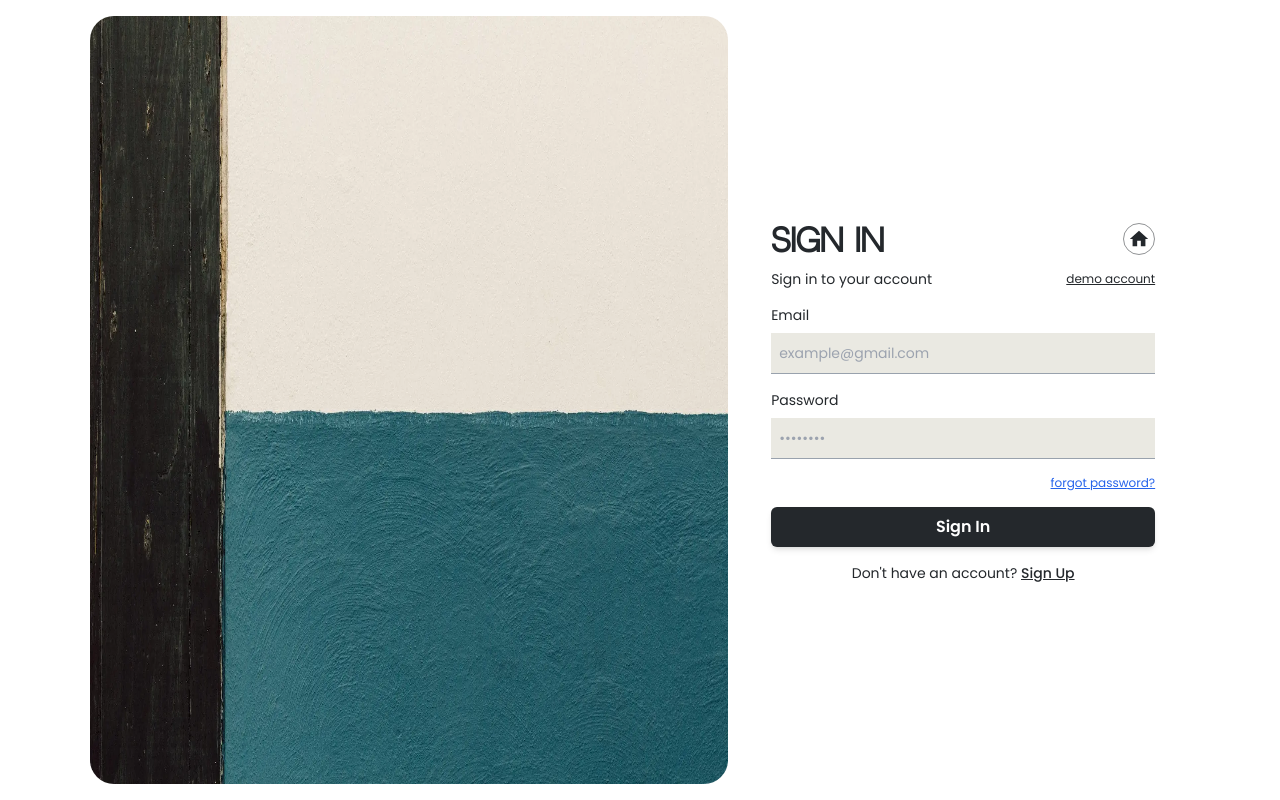
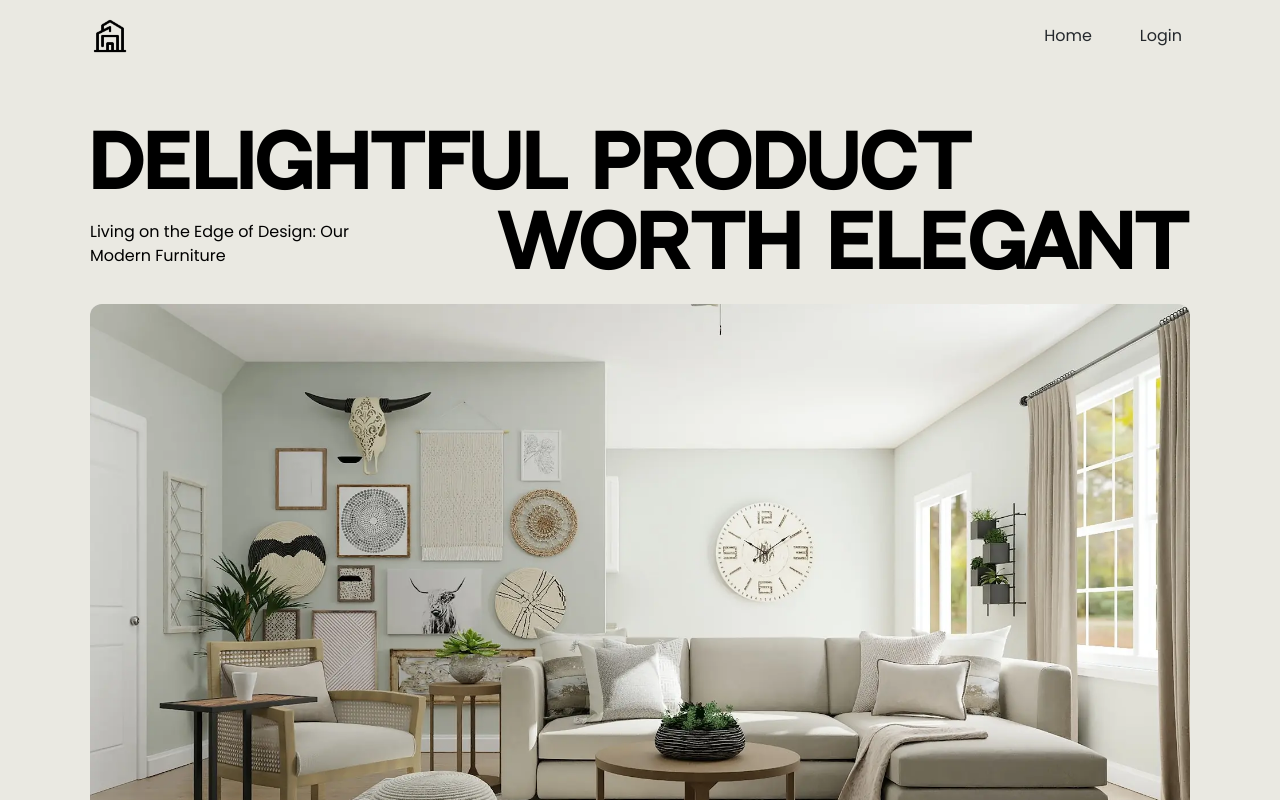
Before and after one commit to hutamatr/furniture-landing-page, a React (Vite) app: page / in a window 1280 px wide. Before the commit this address led to /login. Shown: the top 800 px of the page. Built offline with nearby package versions, Linux system fonts and the light colour scheme; some icons are missing.

Commit message:
feat: create home-page component & add smooth scroll

```diff
--- a/src/App.tsx
+++ b/src/App.tsx
@@ -11,11 +11,10 @@ export default function App() {
   return (
     <Routes>
       <Route element={<Layout />}>
+        <Route path='/' element={<HomePage />} />
         <Route path='login' element={<SignInPage />} />
         <Route path='register' element={<SignUpPage />} />
-        <Route element={<RequireAuth />}>
-          <Route path='/' element={<HomePage />} />
-        </Route>
+        <Route element={<RequireAuth />}></Route>
       </Route>
     </Routes>
   );
--- a/src/index.css
+++ b/src/index.css
@@ -14,11 +14,21 @@
   src: url('../src/assets/fonts/NeutralFace-Bold.woff2') format('opentype');
 }
 
+html,
+body {
+  -ms-scroll-chaining: none;
+  overscroll-behavior: none;
+}
+
+html {
+  font-family: 'Poppins', system-ui, sans-serif;
+}
+
+body {
+  @apply bg-custom-white-2;
+}
+
 @layer base {
-  html {
-    font-family: 'Poppins', system-ui, sans-serif;
-  }
-
   .layout {
     @apply mx-auto w-[90%] max-w-[68.75rem];
   }
@@ -27,3 +37,22 @@
     @apply grid grid-cols-12;
   }
 }
+
+::-webkit-scrollbar {
+  width: 0.65rem;
+  height: 0.5rem;
+}
+
+::-webkit-scrollbar:hover {
+  width: 1rem;
+}
+
+::-webkit-scrollbar-track {
+  background: #24282c;
+}
+
+::-webkit-scrollbar-thumb {
+  background: #eae9e2;
+  border-radius: 1rem;
+  border: 2px solid #24282c;
+}
--- a/src/pages/Home.page.tsx
+++ b/src/pages/Home.page.tsx
@@ -1,7 +1,43 @@
+import { motion, Variants } from 'framer-motion';
+import { useEffect } from 'react';
+
+import About from '@components/Home/About';
+import Catalogue from '@components/Home/Catalogue';
+import Contact from '@components/Home/Contact';
+import Hero from '@components/Home/Hero';
+
+const variants: Variants = {
+  initial: { opacity: 0, y: 24 },
+  animate: { opacity: 1, y: 0, transition: { duration: 1 } },
+  exit: { opacity: 0, y: 0 },
+};
+
 export default function HomePage() {
+  useEffect(() => {
+    (async () => {
+      const LocomotiveScroll = (await import('locomotive-scroll')).default;
+      // eslint-disable-next-line no-unused-vars, unused-imports/no-unused-vars
+      const locomotiveScroll = new LocomotiveScroll({
+        lenisOptions: {
+          lerp: 0.05,
+          smoothWheel: true,
+        },
+      });
+    })();
+  }, []);
+
   return (
-    <section>
-      <h1>Home Page</h1>
-    </section>
+    <motion.section
+      className='col-start-1 col-end-13 flex flex-col gap-y-14'
+      variants={variants}
+      initial='initial'
+      animate='animate'
+      exit='exit'
+    >
+      <Hero />
+      <About />
+      <Catalogue />
+      <Contact />
+    </motion.section>
   );
 }
```
